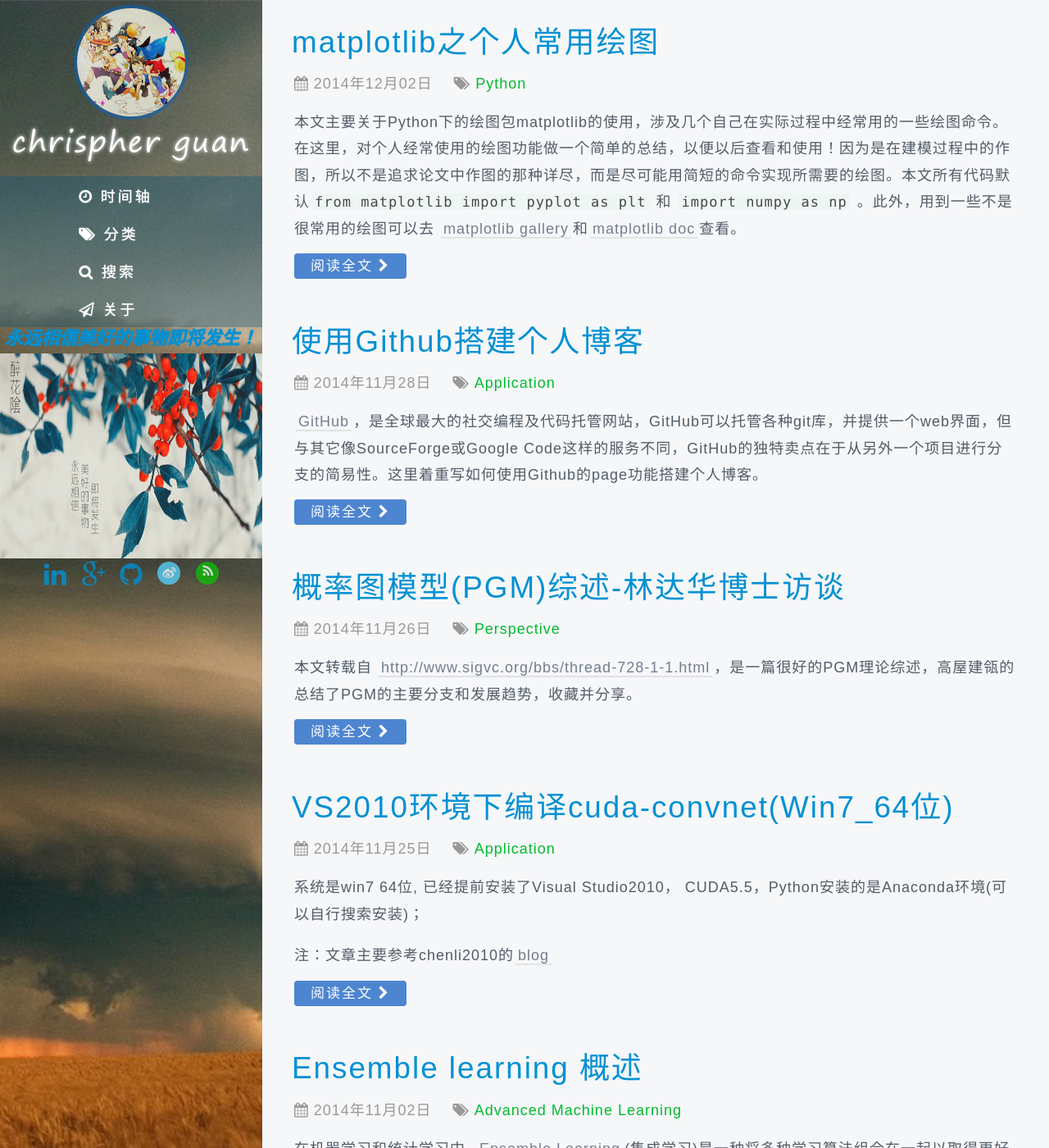
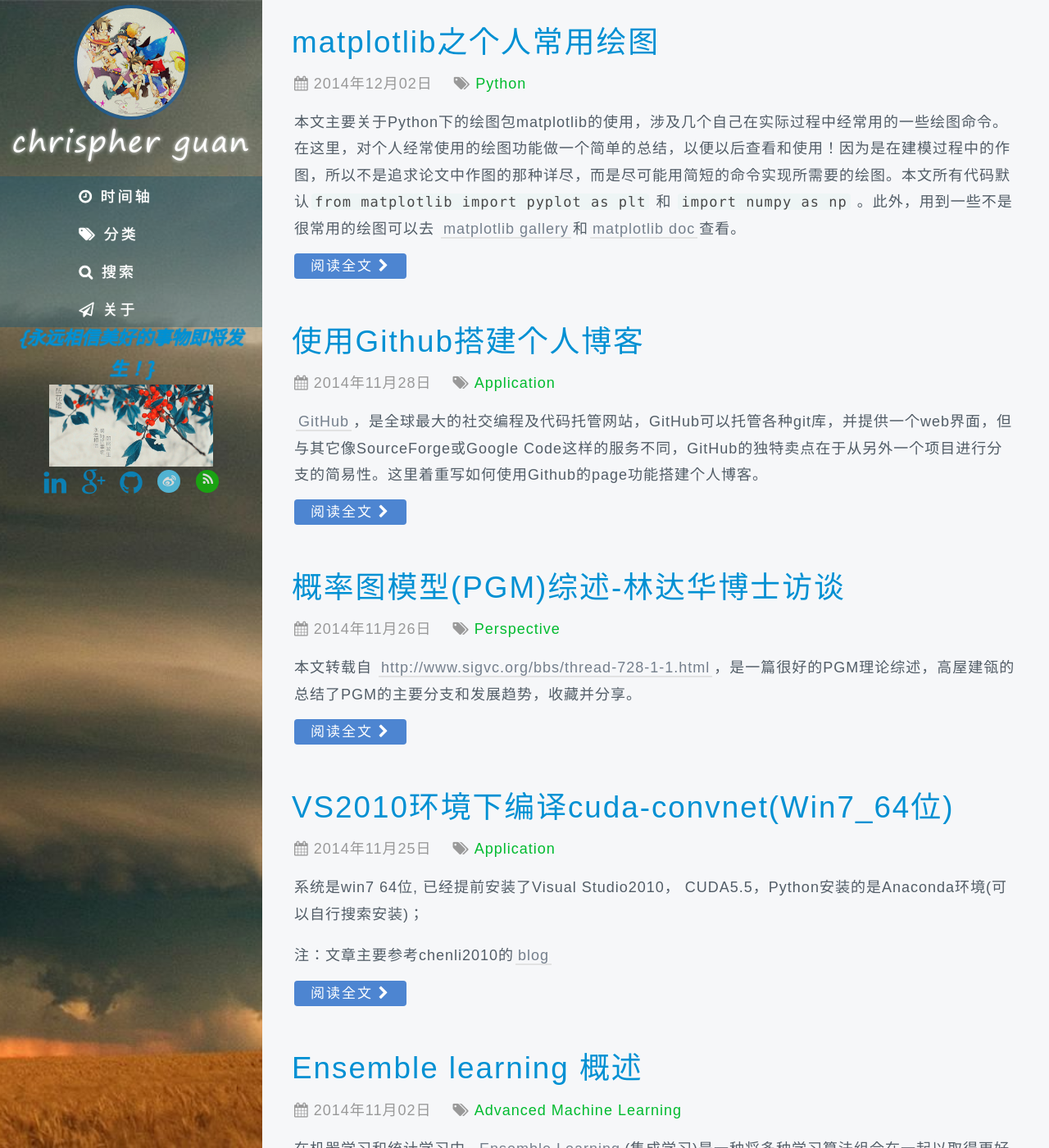
Before and after one commit to chrispher/chrispher.github.com, a Jekyll site: the page built from index.html, in a window 1280 px wide and 1400 px high. Shown: the whole window at 82% size. Built offline with Jekyll 4.4.1, drawn with Linux system fonts in a browser that asks for light colours; some web fonts are replaced; the list of posts is cut into pages by our own code; comment, search, counter and statistics services are not loaded.

Commit message:
modify the ads

```diff
--- a/_includes/sidebar.html
+++ b/_includes/sidebar.html
@@ -13,8 +13,8 @@
   </nav>
 
   <div class="ads">
-    <h5 class="sub-title"><a href="http://955.cc/bat8T"> 永远相信美好的事物即将发生！</a></h5>
-    <a href="http://955.cc/bastW"><img src="http://chrispher.github.com/res/img/ads.jpg" alt="ads"></img></a>
+    <h5 class="sub-title"><a href="http://chendoctor.taobao.com">{永远相信美好的事物即将发生！}</a></h5>
+    <a href="http://chendoctor.taobao.com"><img src="http://chrispher.github.com/res/img/ads.jpg" alt="ads"></img></a>
   </div>
 
   <nav id="sub-nav">
--- a/res/css/light.css
+++ b/res/css/light.css
@@ -124,8 +124,8 @@ a:link {
 	mergin: 0 auto;
 }
 .ads img{
-	height: 250px;
-	width: 500px;
+	height: 100px;
+	width: 200px;
 	mergin: 15px 0;
 	-webkit-transition: all 1s ease;
 	-moz-transition: all 1s ease;
```
